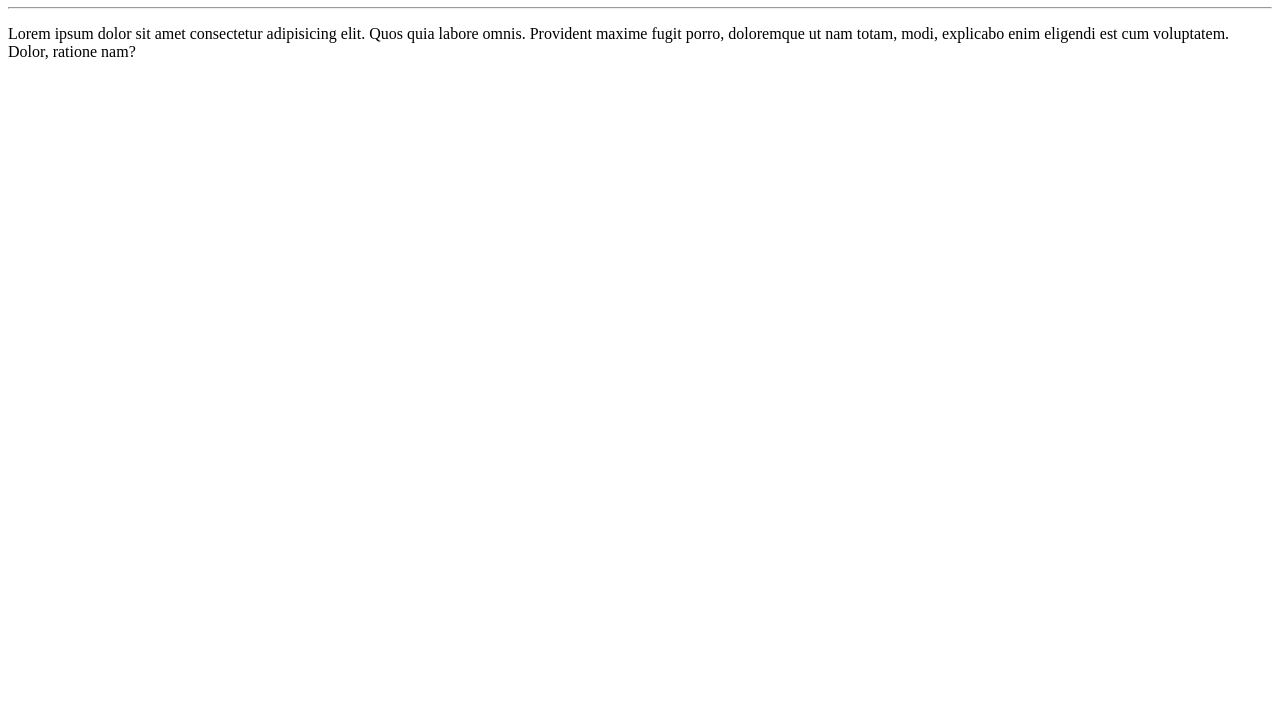
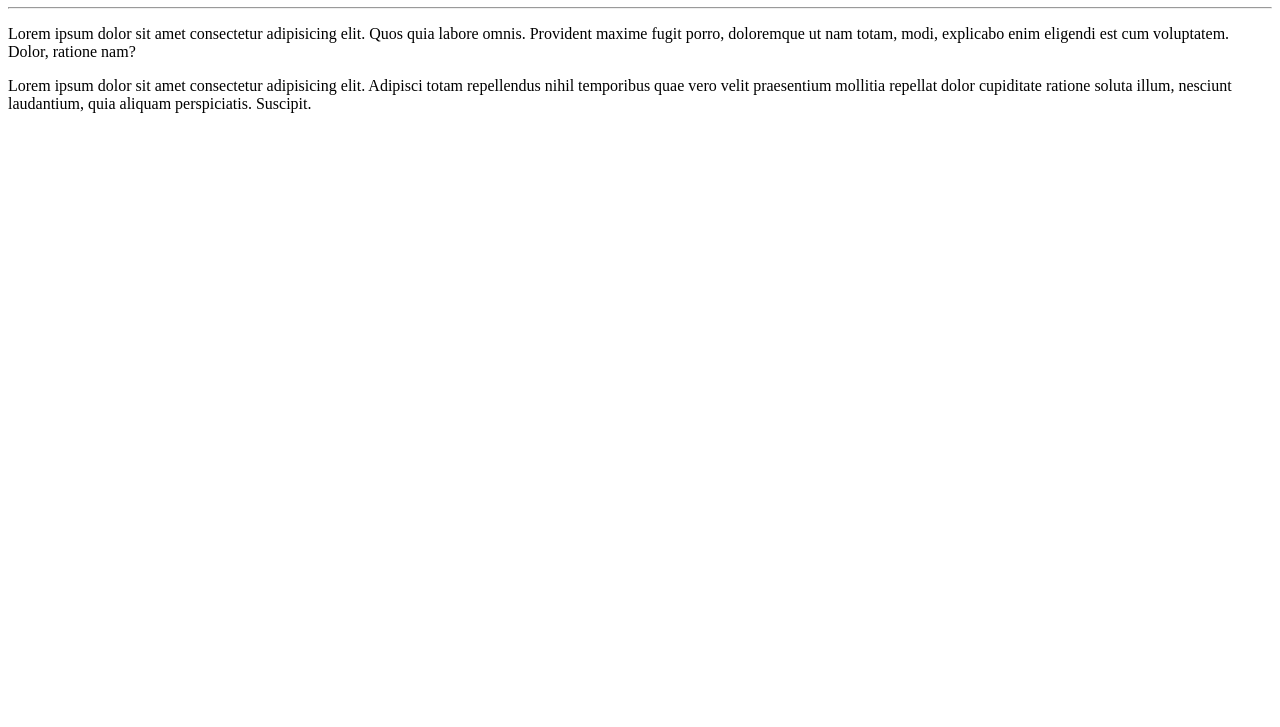
Before and after one commit to MoPinAle-cursos/Ola-Mundo, a plain HTML site: page site-exemplo/index.html in a window 1280 px wide. Shown: the part 73-800 px from the top of the page. Drawn offline with Linux system fonts and the light colour scheme.

Commit message:
adicionei um parágrafo

```diff
--- a/site-exemplo/index.html
+++ b/site-exemplo/index.html
@@ -9,5 +9,6 @@
     <h1>Olá, Mundo!</h1>
     <hr>
     <p>Lorem ipsum dolor sit amet consectetur adipisicing elit. Quos quia labore omnis. Provident maxime fugit porro, doloremque ut nam totam, modi, explicabo enim eligendi est cum voluptatem. Dolor, ratione nam?</p>
+    <p>Lorem ipsum dolor sit amet consectetur adipisicing elit. Adipisci totam repellendus nihil temporibus quae vero velit praesentium mollitia repellat dolor cupiditate ratione soluta illum, nesciunt laudantium, quia aliquam perspiciatis. Suscipit.</p>
 </body>
 </html>
```
